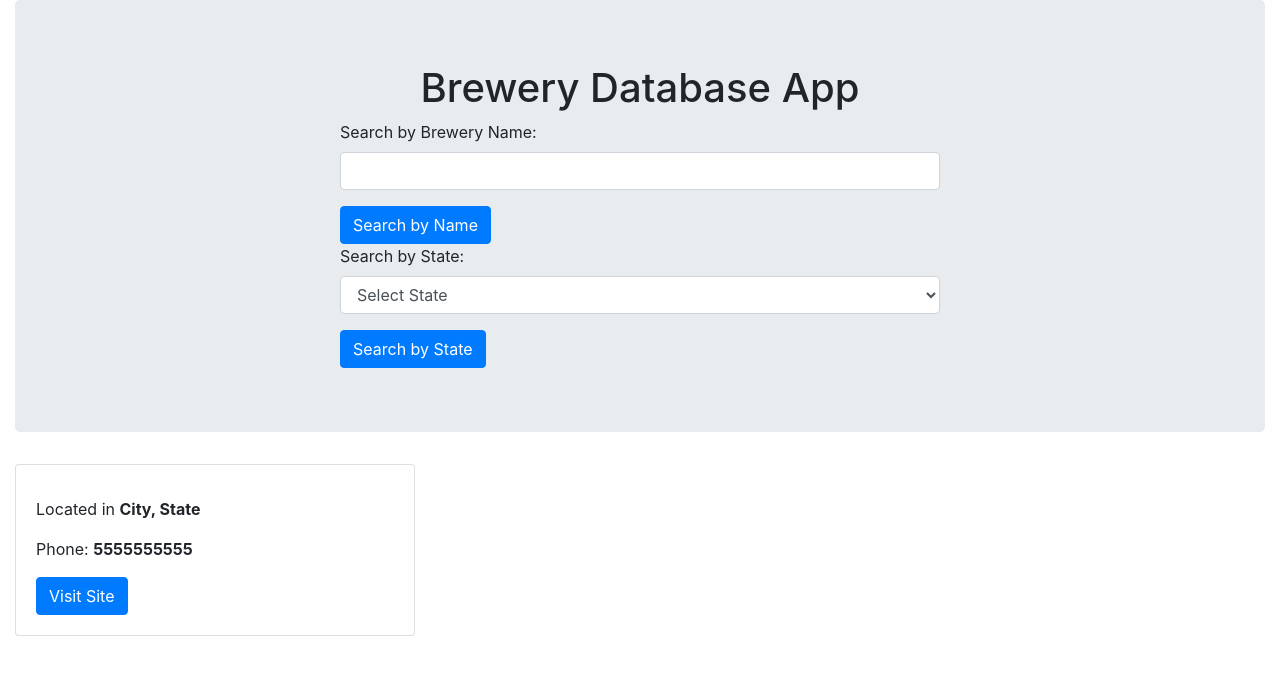
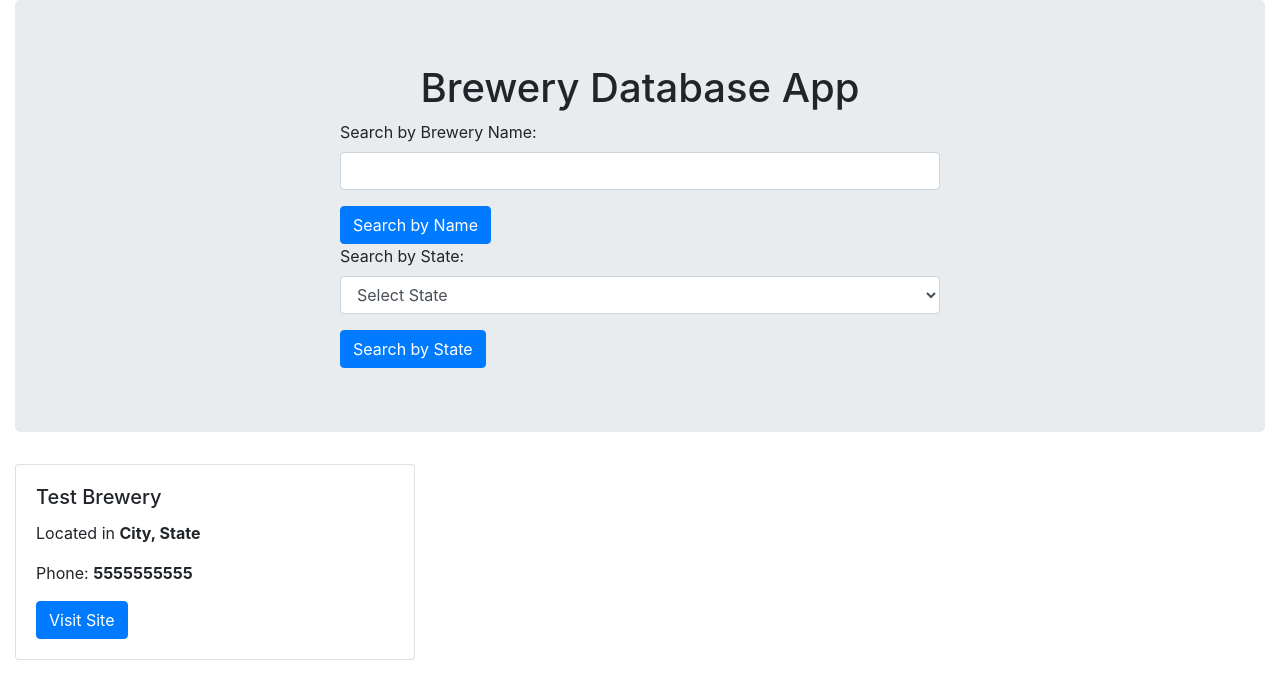
Before and after one commit to danielmurphy1/brewery-database-app, a React (Create React App) app: page / in a window 1280 px wide. Shown: the top 696 px of the page. Built offline with nearby package versions, Linux system fonts and the light colour scheme; no server answers.

Commit message:
trying to update state in App.js

```diff
--- a/src/App.js
+++ b/src/App.js
@@ -4,67 +4,30 @@ import SearchForm from "./SearchForm";
 import BreweryCard from "./BreweryCard";
 
 function App() {
-  const [names, setNames] = useState([]);
-  const [city, setCity] = useState("");
-  const [state, setState] = useState("");
-  const [phone, setPhone] = useState("");
-  const [website, setWebsite] = useState("");
+  const [breweries, setBreweries] = useState([]);
 
-  // useEffect( async () =>{
-  //   const data = await fetch("https://api.openbrewerydb.org/breweries").then(response => response.json());
-  //   console.log(data)
-  // }, [])
-
-  // useEffect(() => {
-  //   async function fetchData() {
-  //     const data = await fetch("https://api.openbrewerydb.org/breweries").then(response => response.json());
-  //     const names = [];
-  //     console.log(data)
-  //     for(let i = 0; i < data.length; i++){
-  //       setName(() => data[i].name)
-  //       console.log(name)
-  //     }
-  //     // setName(() => data[0].name)
-  //     //   console.log(name)
-
-  //   }
-  //   fetchData();
-  // }, [])
 
   useEffect(() => {
     async function fetchData() {
       const data = await fetch("https://api.openbrewerydb.org/breweries").then(response => response.json());
-      const places = [];
-      console.log(data)
-      for(let i = 0; i < data.length; i++){
+      //const places = [];
+      for(const brewery of data){
+        console.log(brewery)
+        setBreweries([...breweries, brewery]);
+      }
 
-          places.push(data[i].name)
-          setNames([...names, places])
+      console.log(breweries)
 
-
-      // setName(() => data[0].name)
-      //   console.log(name)
-
-      }
-      console.log(places)
     }
     fetchData();
   }, [])
-
-//  function generateCard(){
-//    let card = ""
-//    for(let i = 0; i < names.length; i++){
-//     card = <BreweryCard name={names[i]}/>
-//    }
-//    return card
-//  }
 
 
 
   return (
     <div className="container-fluid">
       <SearchForm/>
-      <BreweryCard name={names}/>
+      <BreweryCard breweries={breweries}/>
     </div>
   )
 }
--- a/src/BreweryCard.js
+++ b/src/BreweryCard.js
@@ -1,8 +1,8 @@
 import React from "react";
 
 function BreweryCard(props){
-    console.log(props)
-    console.log(props.name)
+    //console.log(props)
+    //console.log(props.breweries.data)
     //console.log(props.name[1])
 
     return(
@@ -10,7 +10,7 @@ function BreweryCard(props){
             <div className="col">
                 <div className="card" style={{minWidth: 400, maxWidth: 400}}>
                     <div className="card-body">
-                        <div className="card-title h5">{props.name[0]}</div>
+                        <div className="card-title h5">Test Brewery</div>
                         <p className="card-text">Located in <b>City, State</b></p>
                         <p>Phone: <b>5555555555</b> </p>
                         <a href="" className="btn btn-primary">Visit Site</a>
```
